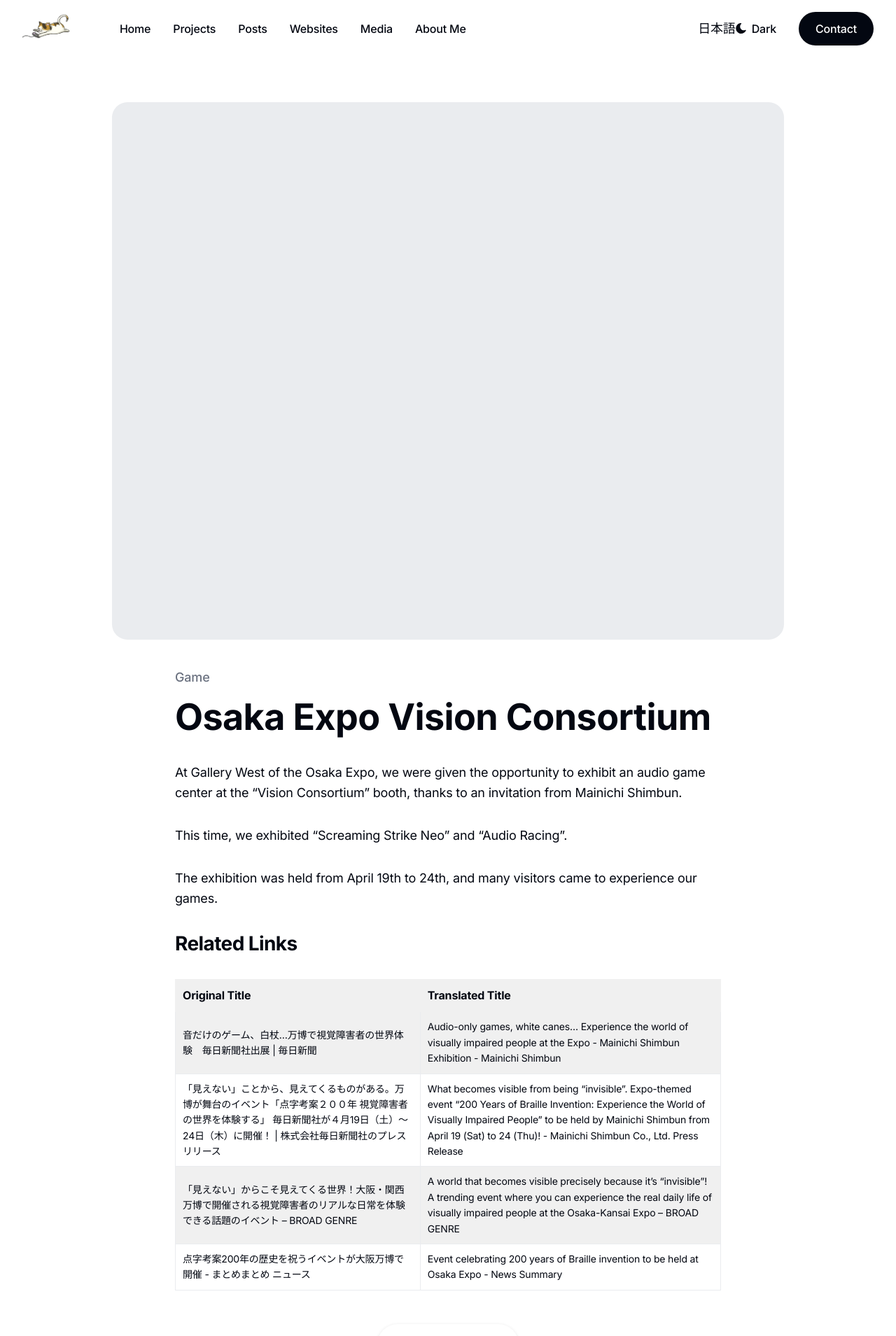
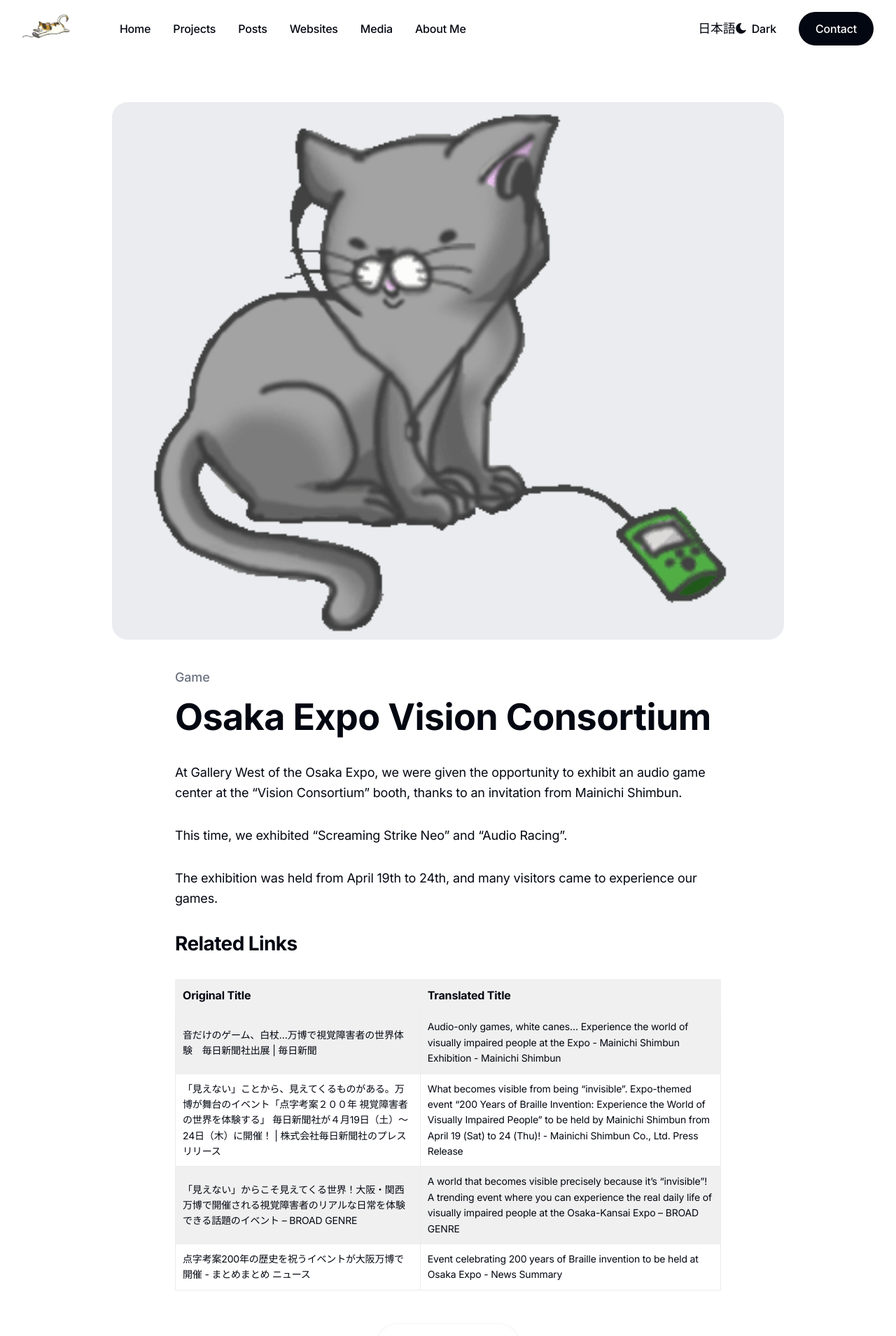
Before and after one commit to yncat/lp, a Jekyll site: the page built from _projects/2025-04-19-expo-en.md, in a window 1280 px wide. Shown: the top 1909 px of the page at 70% size. Built offline with Jekyll 4.4.1, drawn with Linux system fonts in a browser that asks for light colours.

Commit message:
Fix image 404

```diff
--- a/_data/settings.yml
+++ b/_data/settings.yml
@@ -51,7 +51,7 @@ cta_button:
 # Author Settings
 author:
   author_name: "Yukio Nozawa"
-  author_avatar: "images/author.jpg"
+  author_avatar: "/images/author.jpg"
 
 
 #-------------------------------
--- a/_projects/2025-04-19-expo-en.md
+++ b/_projects/2025-04-19-expo-en.md
@@ -3,7 +3,7 @@ lang: en
 title: Osaka Expo Vision Consortium
 date: 2025-04-19
 label: Game
-image: cat_headphones.gif
+image: /images/cat_headphones.gif
 image_alt: The usual headphone cat
 featured:
 ---
```
Also changed, not shown: _projects/2025-04-19-expo.md (+1 -1 lines).
